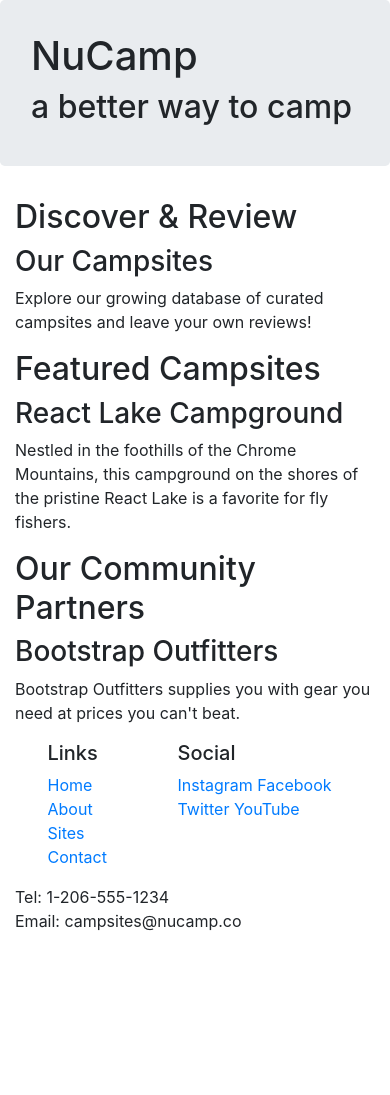
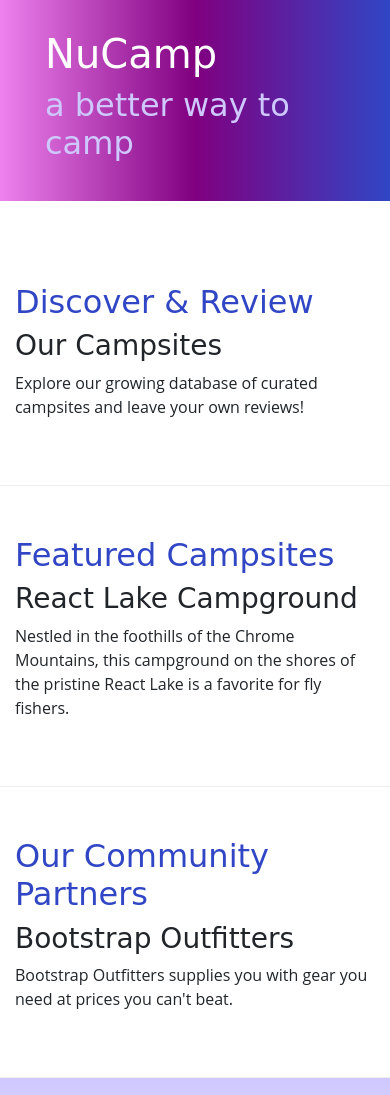
Before and after one commit to niashagrant/nucampsite, a website: page Getting Started With BootStrap/index.html in a window 390 px wide. Shown: the top 1095 px of the page. Before the commit the page ends 933 px from the top, so only its background shows below. Drawn offline with nearby package versions, Linux system fonts and the light colour scheme.

Commit message:
added bootstrap and personalized style to css file and made the styling responsive

```diff
--- /dev/null
+++ b/Getting Started With BootStrap/css/style.css
@@ -0,0 +1,34 @@
+body {
+  font-family: "Open Sans", sans-serif;
+}
+
+h1,
+h2,
+h3 {
+  font-family: "Lobster", cursive;
+}
+
+h2 {
+  color: #3046c5;
+}
+header h2 {
+  color: #cec8ff;
+}
+
+footer {
+  background-image: linear-gradient(#cec8ff, white);
+  padding: 20px 0;
+}
+
+.jumbotron {
+  padding: 30px;
+  background-image: linear-gradient(to right, violet, purple, #3046c5);
+  color: white;
+}
+
+.row-content {
+  padding: 50px 0;
+
+  border-bottom: 1px ridge;
+  min-height: 200px;
+}
--- a/Getting Started With BootStrap/index.html
+++ b/Getting Started With BootStrap/index.html
@@ -10,12 +10,13 @@
       rel="stylesheet"
       href="node_modules/bootstrap/dist/css/bootstrap.min.css"
     />
+    <link rel="stylesheet" href="css/style.css" />
 
     <title>NuCamp: A Better Way To Camp</title>
   </head>
 
   <body>
-    <header class="jumbotron">
+    <header class="jumbotron jumbotron-fluid">
       <div class="container">
         <div class="row">
           <div class="col">
@@ -27,9 +28,9 @@
     </header>
 
     <div class="container">
-      <div class="row">
+      <div class="row row-content align-items-center">
         <div class="col-sm-4 order-sm-last col-md-3">
-          <h2>Discover & Review</h2>
+          <h2 class="text-sm-right">Discover & Review</h2>
         </div>
         <div class="col">
           <h3>Our Campsites</h3>
@@ -41,7 +42,7 @@
         </div>
       </div>
 
-      <div class="row">
+      <div class="row row-content align-items-center">
         <div class="col-sm-4 col-md-3">
           <h2>Featured Campsites</h2>
         </div>
@@ -54,9 +55,9 @@
         </div>
       </div>
 
-      <div class="row">
+      <div class="row row-content align-items-center">
         <div class="col-sm-4 order-sm-last col-md-3">
-          <h2>Our Community Partners</h2>
+          <h2 class="text-sm-right">Our Community Partners</h2>
         </div>
         <div class="col">
           <h3>Bootstrap Outfitters</h3>
@@ -80,14 +81,14 @@
               <li><a href="#">Contact</a></li>
             </ul>
           </div>
-          <div class="col-6 col-sm-5">
+          <div class="col-6 col-sm-5 text-center">
             <h5>Social</h5>
             <a href="http://instagram.com/">Instagram</a>
             <a href="http://facebook.com/">Facebook</a>
             <a href="http://twitter.com/">Twitter</a>
             <a href="http://youtube.com/">YouTube</a>
           </div>
-          <div class="col-sm-4">
+          <div class="col-sm-4 text-center">
             Tel: 1-206-555-1234<br />
             Email: campsites@nucamp.co
           </div>
```
